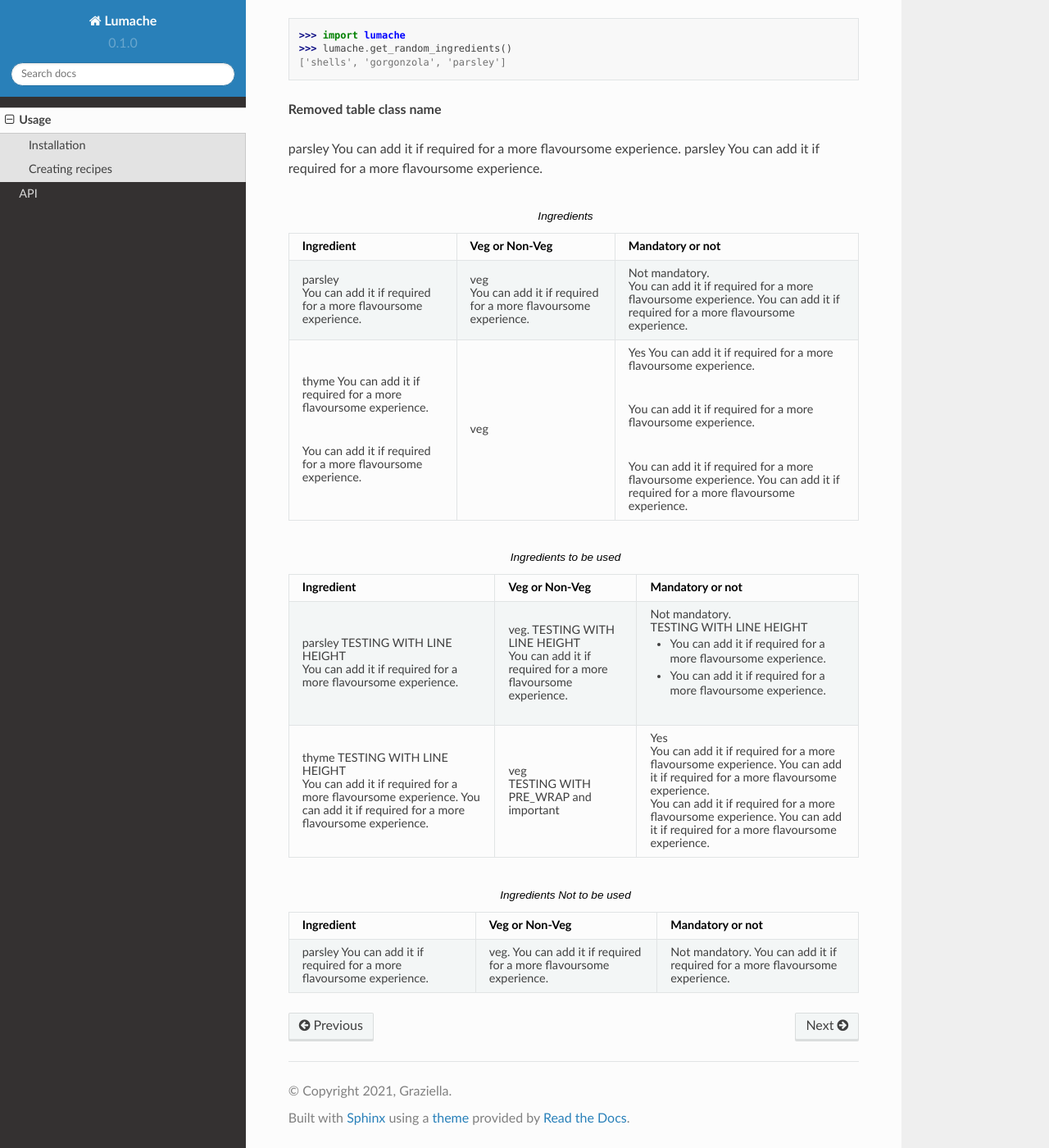
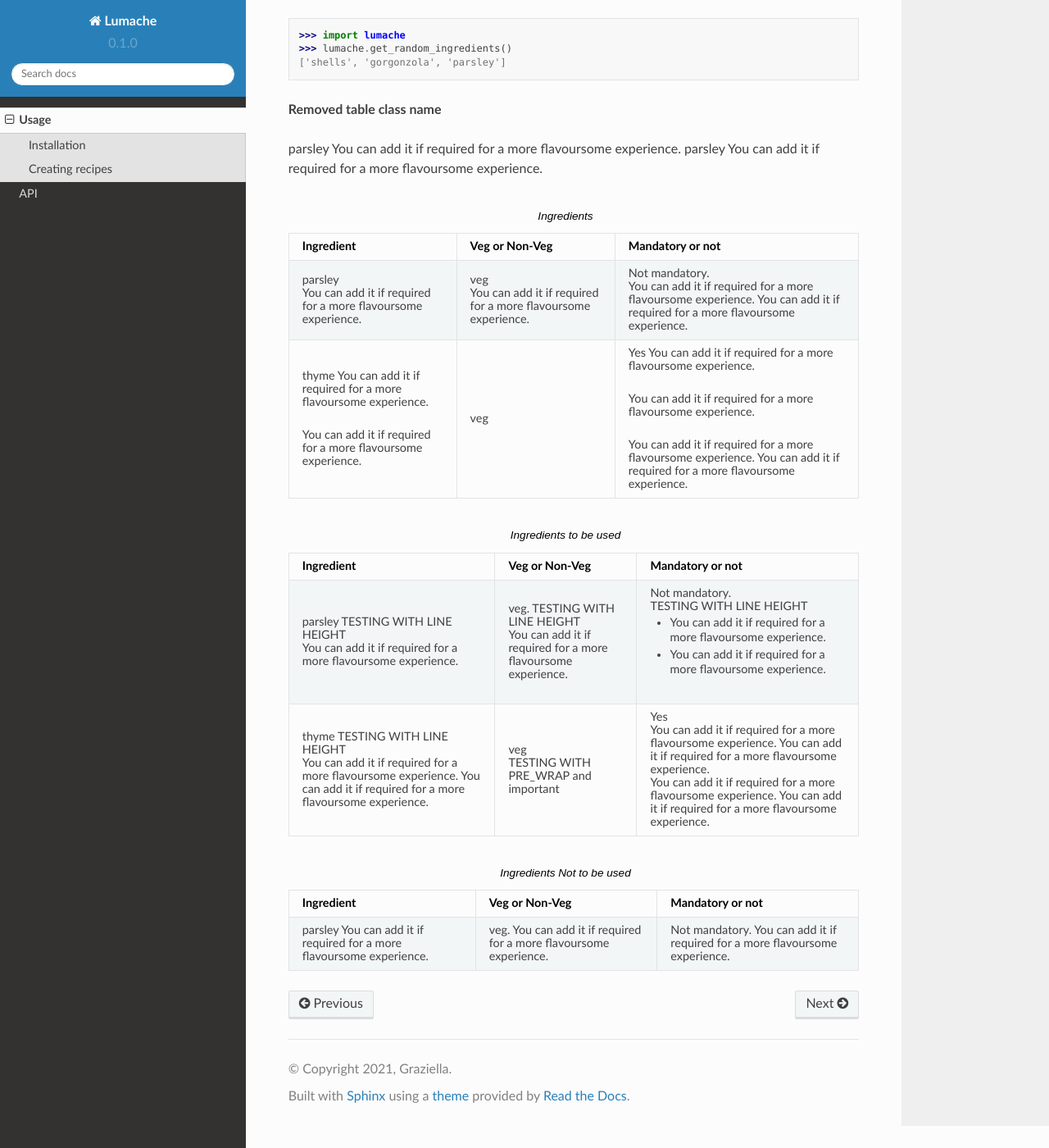
Before and after one commit to PriyankaLiz/pri-rtd4-tutorial, a Sphinx documentation site: the page built from docs/source/usage.rst, in a window 1280 px wide and 1400 px high, scrolled down 1096 px. Shown: the whole window at 82% size. Built offline with Sphinx 7.4.7 and the Read the Docs theme 2.0.0, drawn with Linux system fonts in a browser that asks for light colours.

Commit message:
margin-top

```diff
--- a/docs/source/.static/custom.css
+++ b/docs/source/.static/custom.css
@@ -8,6 +8,7 @@
     font-size: inherit !important;
 }
 
-.rst-content table.docutils div.line-block {
-    margin-bottom: 10pt;
+.wy-table-responsive table div.line-block {
+    margin-top: 0pt;
+    margin-bottom: 0pt;
 }
```
